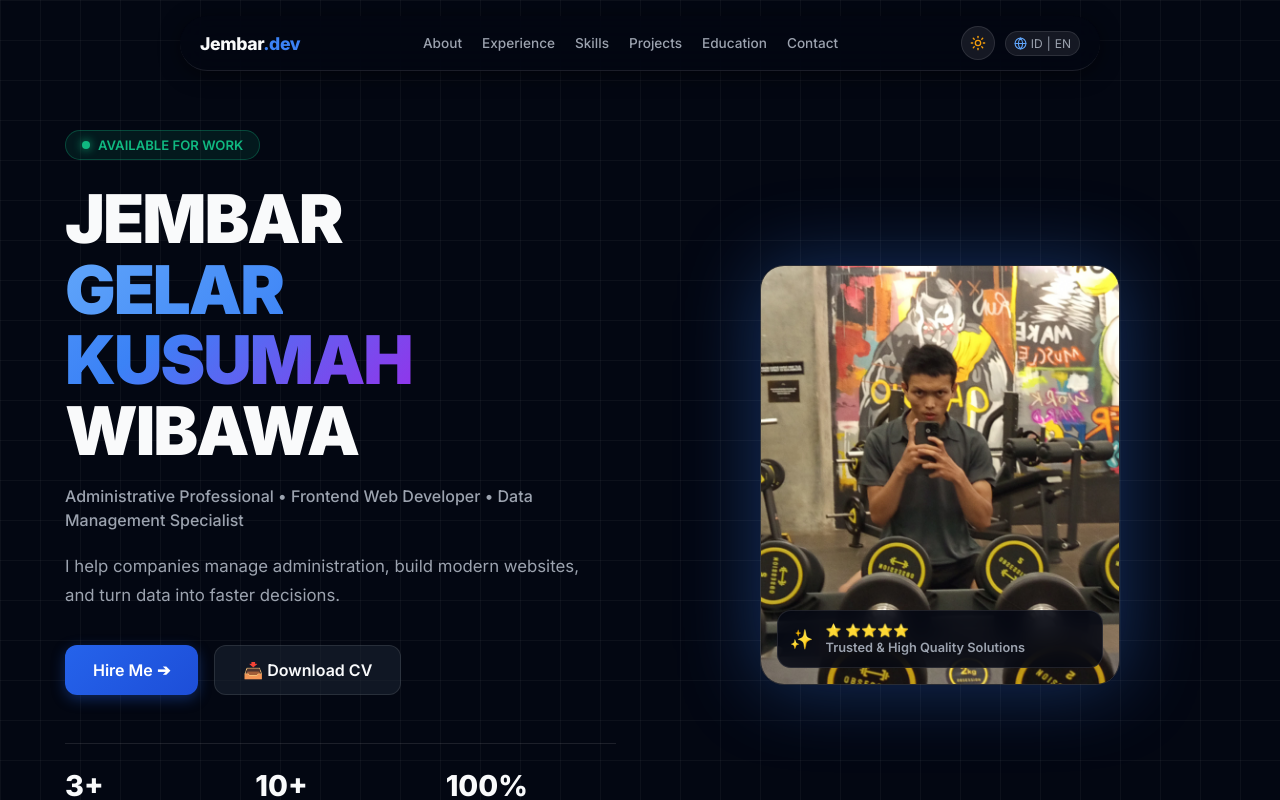
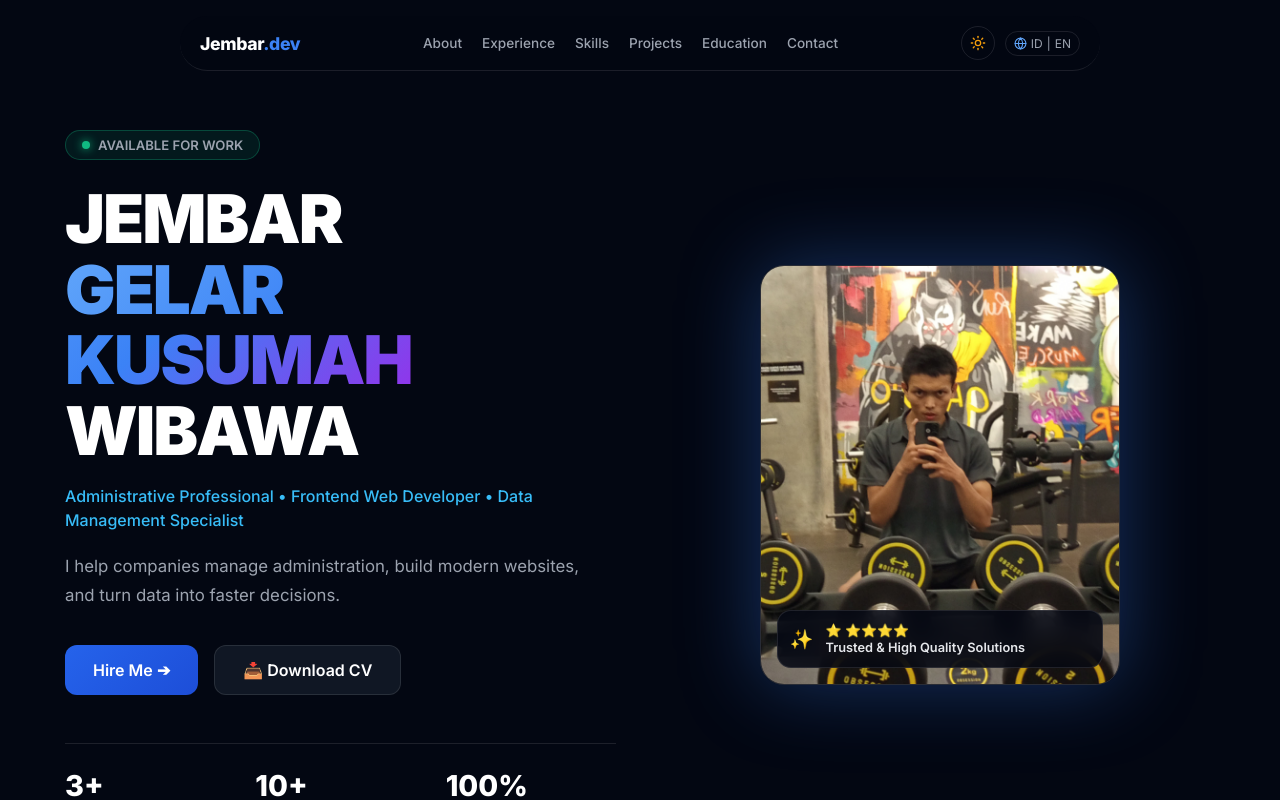
Before and after one commit to jembargelar/jembar-portfolio, a React (Vite) app: page / in a window 1280 px wide. Shown: the top 800 px of the page. Built offline with nearby package versions, Linux system fonts and the light colour scheme.

Commit message:
Fix root theme switching logic in Navbar component

```diff
--- a/src/components/Navbar.jsx
+++ b/src/components/Navbar.jsx
@@ -9,14 +9,19 @@ export default function Navbar() {
   const [isOpen, setIsOpen] = useState(false);
   const [isDarkMode, setIsDarkMode] = useState(true);
 
-  // Toggle Dark / Light Mode secara sinkron ke <body> & <html>
+  // Toggle Dark / Light Mode secara presisi ke html & body
   useEffect(() => {
+    const root = document.documentElement;
+    const body = document.body;
+
     if (isDarkMode) {
-      document.documentElement.classList.remove("light-mode");
-      document.body.classList.remove("light-mode");
+      root.classList.remove("light-mode");
+      body.classList.remove("light-mode");
+      root.removeAttribute("data-theme");
     } else {
-      document.documentElement.classList.add("light-mode");
-      document.body.classList.add("light-mode");
+      root.classList.add("light-mode");
+      body.classList.add("light-mode");
+      root.setAttribute("data-theme", "light");
     }
   }, [isDarkMode]);
 
@@ -193,7 +198,7 @@ export default function Navbar() {
           </button>
         </div>
 
-        {/* Dropdown Mobile Bersih & Adaptif Tema */}
+        {/* Dropdown Mobile */}
         <AnimatePresence>
           {isOpen && (
             <motion.div
--- a/src/index.css
+++ b/src/index.css
@@ -3,42 +3,33 @@
 /* --- DARK MODE (DEFAULT) --- */
 :root {
   --bg-color: #030712;
-  --text-primary: #f9fafb;
+  --text-primary: #ffffff;
   --text-secondary: #9ca3af;
   --card-bg: rgba(17, 24, 39, 0.7);
   --card-border: rgba(255, 255, 255, 0.1);
   --nav-bg: rgba(3, 7, 18, 0.85);
   --dropdown-bg: #0f172a;
-  --grid-line: rgba(255, 255, 255, 0.04);
-  --btn-secondary-bg: rgba(255, 255, 255, 0.08);
-  --btn-secondary-border: rgba(255, 255, 255, 0.15);
-  --btn-secondary-text: #f3f4f6;
   --shadow-color: rgba(0, 0, 0, 0.5);
 }
 
-/* --- LIGHT MODE (CLEAN & HIGH CONTRAST) --- */
-.light-mode, [data-theme="light"], html.light-mode, body.light-mode {
+/* --- LIGHT MODE (SANGAT KONTRAST) --- */
+.light-mode {
   --bg-color: #f8fafc !important;
   --text-primary: #0f172a !important;
-  --text-secondary: #475569 !important;
+  --text-secondary: #334155 !important;
   --card-bg: #ffffff !important;
   --card-border: #e2e8f0 !important;
-  --nav-bg: rgba(255, 255, 255, 0.95) !important;
+  --nav-bg: rgba(255, 255, 255, 0.9) !important;
   --dropdown-bg: #ffffff !important;
-  --grid-line: rgba(15, 23, 42, 0.05) !important;
-  --btn-secondary-bg: #e2e8f0 !important;
-  --btn-secondary-border: #cbd5e1 !important;
-  --btn-secondary-text: #0f172a !important;
-  --shadow-color: rgba(15, 23, 42, 0.08) !important;
+  --shadow-color: rgba(0, 0, 0, 0.08) !important;
 }
 
 * {
   margin: 0;
   padding: 0;
   box-sizing: border-box;
-  font-family: 'Inter', system-ui, -apple-system, sans-serif;
-  scroll-behavior: smooth;
-  transition: background-color 0.3s ease, color 0.3s ease, border-color 0.3s ease, box-shadow 0.3s ease;
+  font-family: 'Inter', sans-serif;
+  transition: background-color 0.25s ease, color 0.25s ease;
 }
 
 html, body {
@@ -47,60 +38,32 @@ html, body {
   overflow-x: hidden;
 }
 
-/* Paksa seluruh bagian menggunakan latar transparan agar mengikuti warna tema utama */
-section, header, footer, main, div[id] {
-  background-color: transparent !important;
+section, header, main, footer, div {
+  background-color: transparent;
 }
 
-/* Pola Grid Adaptif */
-.bg-grid-pattern {
-  background-size: 40px 40px;
-  background-image:
-    linear-gradient(to right, var(--grid-line) 1px, transparent 1px),
-    linear-gradient(to bottom, var(--grid-line) 1px, transparent 1px) !important;
-}
-
-/* Aturan Tipografi Utama */
+/* PAKSA SEMUA JUDUL MENGIKUTI WARNA UTAMA THEME */
 h1, h2, h3, h4, h5, h6 {
   color: var(--text-primary) !important;
 }
 
-p {
-  color: var(--text-secondary) !important;
-}
-
-/* Navbar & Card Fixes */
-.glass-navbar {
-  background: var(--nav-bg) !important;
-  backdrop-filter: blur(16px);
-  -webkit-backdrop-filter: blur(16px);
-  border-bottom: 1px solid var(--card-border) !important;
-  box-shadow: 0 4px 20px var(--shadow-color) !important;
+p, span:not(.btn-gradient span) {
+  color: var(--text-secondary);
 }
 
 .glass-card {
   background: var(--card-bg) !important;
-  backdrop-filter: blur(12px);
-  -webkit-backdrop-filter: blur(12px);
   border: 1px solid var(--card-border) !important;
   border-radius: 20px;
   box-shadow: 0 4px 20px var(--shadow-color) !important;
 }
 
-.glass-card:hover {
-  border-color: #3b82f6 !important;
-  box-shadow: 0 10px 25px -5px rgba(59, 130, 246, 0.2) !important;
+.glass-navbar {
+  background: var(--nav-bg) !important;
+  border-bottom: 1px solid var(--card-border) !important;
 }
 
-/* Tombol Utama */
 .btn-gradient {
   background: linear-gradient(135deg, #2563eb 0%, #1d4ed8 100%) !important;
   color: #ffffff !important;
-  box-shadow: 0 4px 14px rgba(37, 99, 235, 0.35) !important;
 }
-
-/* Reduksi Cahaya Aurora di Light Mode */
-.light-mode .aurora-glow-1,
-.light-mode .aurora-glow-2 {
-  opacity: 0.15;
-}
```
